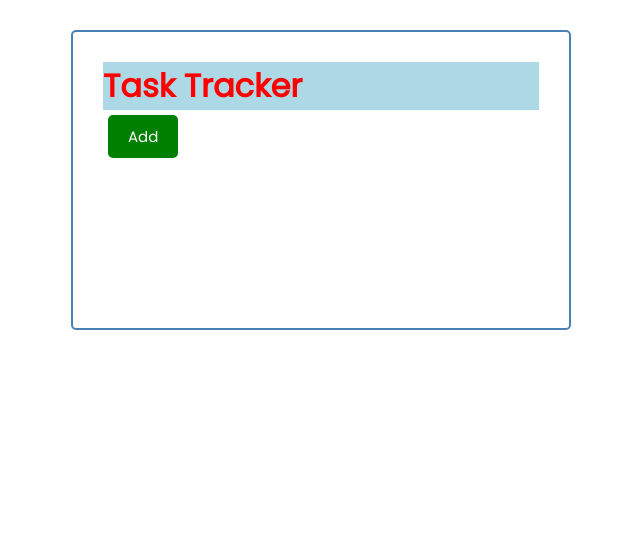
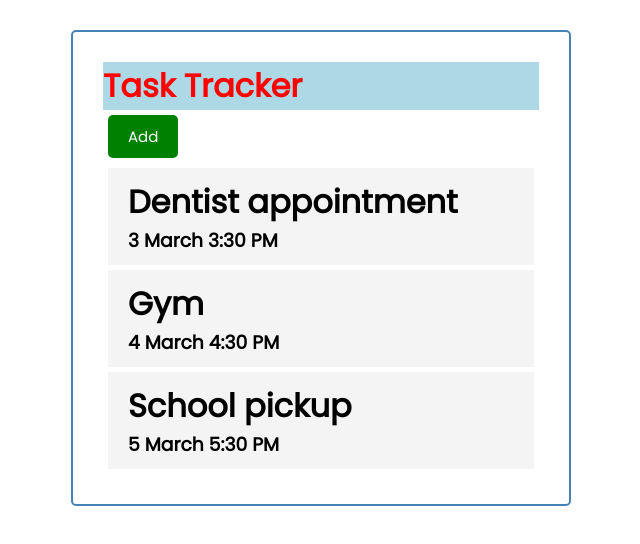
Before and after one commit to machineawin/fast-tracker, a React (Create React App) app: page / in a window 1280 px wide. Shown: the top 544 px of the page, without its empty margins (319-959 px from the left). Built offline with nearby package versions, Linux system fonts and the light colour scheme.

Commit message:
Add Task component

```diff
--- a/src/App.js
+++ b/src/App.js
@@ -11,6 +11,8 @@ function App() {
       btnName='Add'
       btnColour = 'green'
       />
+      <Tasks/>
+
     </div>
   );
 
--- a/src/Components/Button.jsx
+++ b/src/Components/Button.jsx
@@ -8,9 +8,7 @@ const btnStyle = {
 }
 
   return (
-    <div>
-        <button className='btn' style={btnStyle} >{btnName}</button>
-    </div>
+  <button className='btn' style={btnStyle} >{btnName}</button>
   )
 }
 
```
